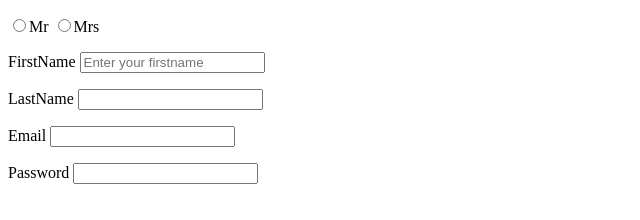
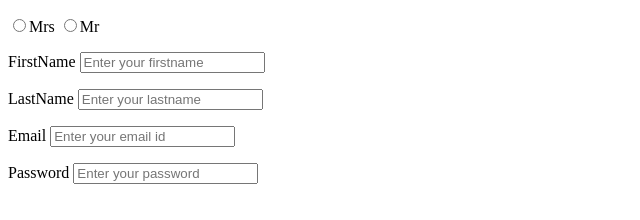
Before and after one commit to varshitha-2319/demopage, a plain HTML site: page app/index.html in a window 1280 px wide. Shown: the whole page, without its empty margins (0-640 px from the left). Drawn offline with Linux system fonts and the light colour scheme.

Commit message:
Update index.html

```diff
--- a/app/index.html
+++ b/app/index.html
@@ -12,10 +12,10 @@
         <form action="">
             <p>
                 <label>
-                <input type="radio" name="Mr" id="" value="Mr">Mr
+                <input type="radio" name="Mrs" id="" value="Mrs">Mrs
                 </label>
                 <label>
-                <input type="radio" name="Mr" id="" value="Mrs">Mrs
+                <input type="radio" name="Mr" id="" value="Mr">Mr
                 </label>
             </p>
             <p>
@@ -24,22 +24,22 @@
             </p>
             <p>
                 <label>LastName</label>
-                <input type="text" name="" id="">
+                <input type="text" name="" id=""placeholder="Enter your lastname" required>
             </p>
             <p>
                 <label>Email</label>
-                <input type="email" name="" id="">
+                <input type="email" name="" id=""placeholder="Enter your email id" required>
             </p>
             <p>
                 <label>Password</label>
-                <input type="password" name="" id="">
+                <input type="password" name="" id=""placeholder="Enter your password" required>
             </p>
             <!-- <p>
                 <label>Location</label>
             <select name="" id="">
-                <option value="">Chennai</option>
-                <option value="">Bangalore</option>
-                <option value="">Hyderabad</option>
+                <option value="">HYDERBAD</option>
+                <option value="">MUMBAI</option>
+                <option value="">PUNE</option>
             </select>
         </p>
         <p>
@@ -58,17 +58,22 @@
                 <tr>Roll</tr>
             </th>
             <tr>
-                <td>Venky</td>
+                <td>Varshitha</td>
                 <td>1</td>
             </tr>
             <tr>
-                <td>Ragavi</td>
+                <td>Sowjanya</td>
                 <td>2</td>
             </tr>
             <tr>
-                <td>Nakshathraa</td>
+                <td>Asritha</td>
                 <td>3</td>
             </tr>
+            <tr>
+                <td>Sneha</td>
+                <td>4</td>
+            </tr>
+
         </table>
     </div> -->
 
```
